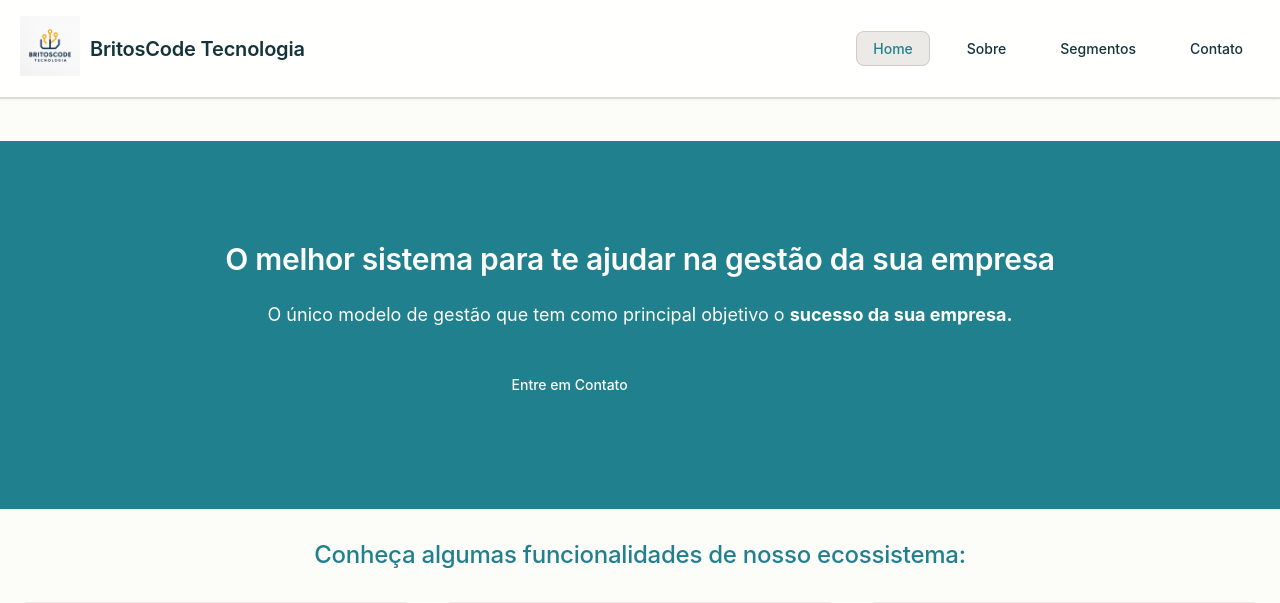
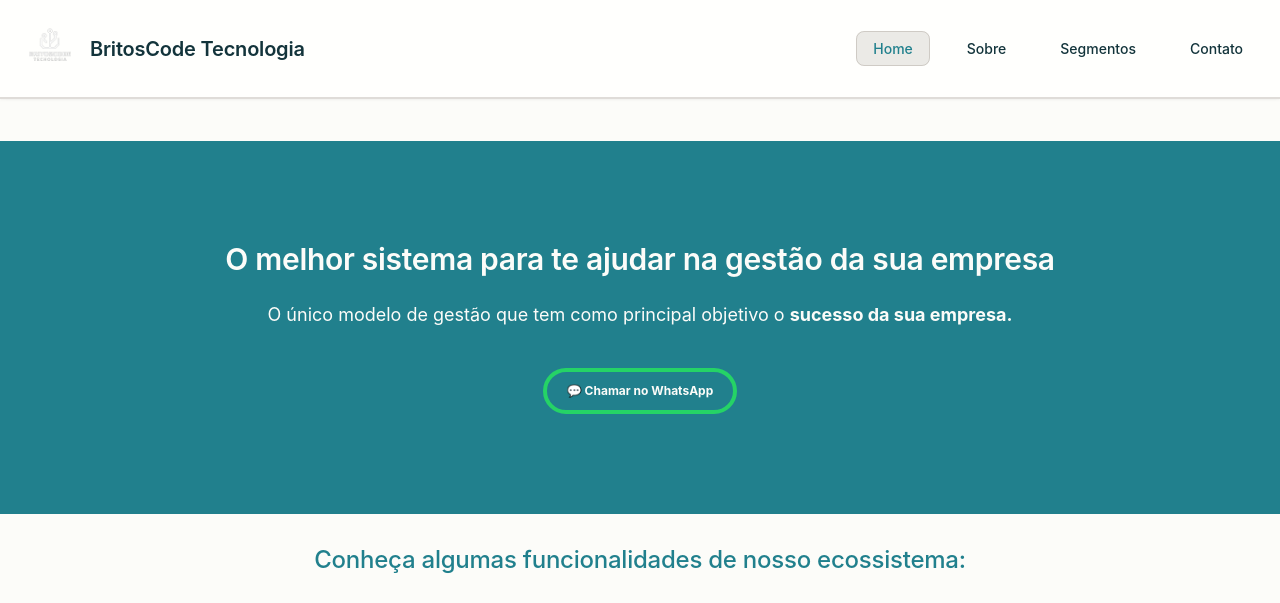
Before and after one commit to JosemarBritoDev/sistemasERP, a plain HTML site: page index.html in a window 1280 px wide. Shown: the top 603 px of the page. Drawn offline with Linux system fonts and the light colour scheme; a web font is replaced by a local one.

Commit message:
correções de imagens

```diff
--- a/css/style.css
+++ b/css/style.css
@@ -469,6 +469,8 @@ pre code {
   cursor: not-allowed;
 }
 
+
+
 /* Form elements */
 .form-control {
   display: block;
--- a/index.html
+++ b/index.html
@@ -22,7 +22,7 @@
             <div class="header__content">
                 <div class="logo">
                     <div class="logo__image">
-                        <img src="images/logo.jpg" alt="BritosCode Tecnologia" />
+                        <img src="images/logo_branco.png" alt="BritosCode Tecnologia" />
                     </div>
                     <h1 class="logo__text">BritosCode Tecnologia</h1>
                 </div>
@@ -57,10 +57,13 @@
                             O único modelo de gestão que tem como principal objetivo o
                             <strong>sucesso da sua empresa.</strong>
                         </p>
-                        <div class="hero__buttons">
-                            <a href="#contato" class="btn btn--primary">Entre em Contato</a>
-                            <a href="#sobre" class="btn btn--secondary">Saiba Mais</a>
-                        </div>
+                       <a href="https://wa.me/5511966092994"
+   class="btn-whatsapp"
+   target="_blank"
+   style="font-weight: bold; color: #25D366; border: 4px solid #25D366; padding: 10px 20px; border-radius: 25px; text-decoration: none; display: inline-block; transition: all 0.3s ease;">
+   💬 Chamar no WhatsApp
+</a>
+
                     </div>
                 </div>
             </div>
@@ -414,8 +417,12 @@
                             <div class="contato__details">
                                 <strong>Telefone &amp; WhatsApp</strong>
                                 <p>(11) 96609-2994</p>
-                                <a href="https://wa.me/5511966092994" class="btn-whatsapp" target="_blank">💬 Chamar no WhatsApp</a>
-                            </div>
+<a href="https://wa.me/5511966092994"
+   class="btn-whatsapp"
+   target="_blank"
+   style="font-weight: bold; color: #25D366; border: 4px solid #25D366; padding: 10px 20px; border-radius: 25px; text-decoration: none; display: inline-block; transition: all 0.3s ease;">
+   💬 Chamar no WhatsApp
+</a>                            </div>
                         </div>
 
                         <div class="contato__item">
```
